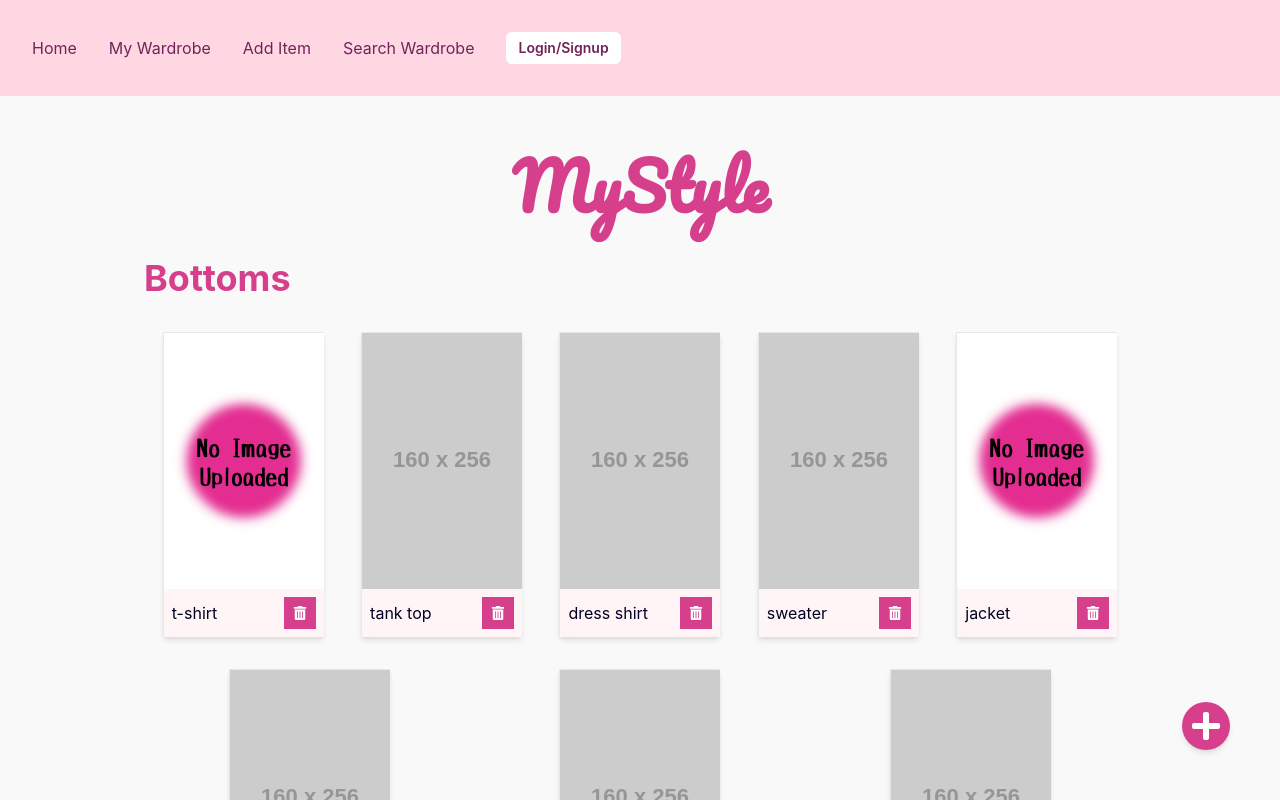
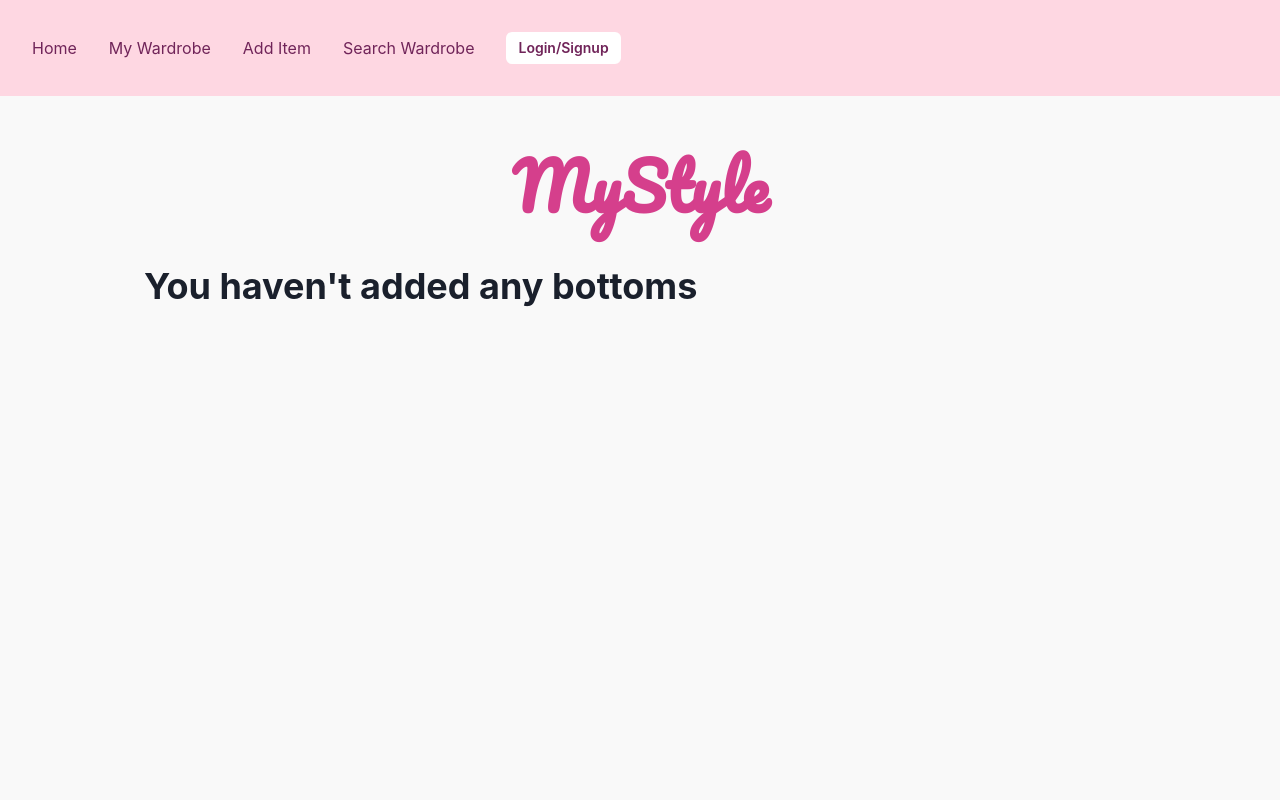
Before and after one commit to jcgasper/Project-3-Wardrobe-App, a React (Create React App) app in the folder client/: page /profile/Bottoms in a window 1280 px wide. Shown: the top 800 px of the page. Built offline with nearby package versions, Linux system fonts and the light colour scheme.

Commit message:
continuing context coding

```diff
--- a/client/src/components/ProfileCategory.js
+++ b/client/src/components/ProfileCategory.js
@@ -13,7 +13,7 @@ function ProfileCategory({category, items}) {
             <Heading textColor='pink.500' as="h2" size="xl">{category}</Heading>
             <Flex justify='space-around' flexWrap='wrap' marginTop={4}>
                 {items.map((item) => {
-                    return <ProfileBox image={item.image} desc={item.description} id={item.id} />
+                    return <ProfileBox image={item.image} desc={item.description} id={item.id} key={item.id} />
                 })}
             </Flex>
             <Flex justify='start' marginTop={4}>
--- a/client/src/pages/FullCategory.js
+++ b/client/src/pages/FullCategory.js
@@ -3,57 +3,31 @@ import { Heading, Container, Flex } from '@chakra-ui/react';
 import { useParams } from 'react-router-dom';
 import ProfileBox from '../components/ProfileBox';
 import AddButton from '../components/AddButton';
+import { useClothingContext } from '../utils/clothingContext';
 
 function FullCategory() {
+    //get category from URL
+    const { category } = useParams();
+    //get current context
+    const { userClothing, addClothing } = useClothingContext();
 
-    const { category } = useParams();
+    //TODO: if context hasn't been set - query database
 
-    const categories = [
-        {
-            name: 'Tops',
-            id: 1,
-            items: [
-                {
-                    image: '',
-                    description: 't-shirt'
-                },
-                {
-                    image: 'https://via.placeholder.com/160x256',
-                    description: 'tank top'
-                },
-                {
-                    image: 'https://via.placeholder.com/160x256',
-                    description: 'dress shirt'
-                },
-                {
-                    image: 'https://via.placeholder.com/160x256',
-                    description: 'sweater'
-                },
-                {
-                    image: '',
-                    description: 'jacket'
-                },
-                {
-                    image: 'https://via.placeholder.com/160x256',
-                    description: 'coat'
-                },
-                {
-                    image: 'https://via.placeholder.com/160x256',
-                    description: 'vest'
-                },
-                {
-                    image: 'https://via.placeholder.com/160x256',
-                    description: 'hoodie'
-                },
-            ]
-        }];
+    //get index in context of current category
+    const index = userClothing.map(el => el.type).indexOf(category.toLowerCase());
+    //populate currCategory with correct items
+    const currCategory = userClothing[index];
+    //if no items, say they don't have any articles in there
+    if(!currCategory) {
+        return <Heading mt={10}>You haven't added any {category.toLowerCase()}</Heading>
+    }
 
     return (
         <>
-        <Heading as='h1' textColor='pink.500' marginTop={8}>{category}</Heading>
+        <Heading as='h1' textColor='pink.500' marginTop={8}>Your {category}</Heading>
         <Flex justify='space-around' flexWrap='wrap' my={4}>
-            {categories[0].items.map((item) => {
-                return <ProfileBox image={item.image} desc={item.description} />
+            {currCategory.items.map((item) => {
+                return <ProfileBox image={item.image} desc={item.description} key={item.id} />
             })}
         </Flex>
         <AddButton />
--- a/client/src/pages/Profile.js
+++ b/client/src/pages/Profile.js
@@ -90,7 +90,7 @@ function Profile() {
             {userClothing.map((category) => {
                 if(category.items.length) {
                     return (
-                        <ProfileCategory category={category.category} items={category.items} key={category.id} />
+                        <ProfileCategory category={category.type} items={category.items} key={category.type} />
                     )
                 }
             })}
--- a/client/src/utils/clothingContext.js
+++ b/client/src/utils/clothingContext.js
@@ -12,23 +12,23 @@ export const ClothingProvider = ({children}) => {
         //set up array of each category
         const categories = [
             {
-                category: 'tops',
+                type: 'tops',
                 items: []
             },
             {
-                category: 'bottoms',
+                type: 'bottoms',
                 items: []
             },
             {
-                category: 'outerwear',
+                type: 'outerwear',
                 items: []
             },
             {
-                category: 'accessories',
+                type: 'accessories',
                 items: []
             },
             {
-                category: 'footwear',
+                type: 'footwear',
                 items: []
             },
         ]
```
